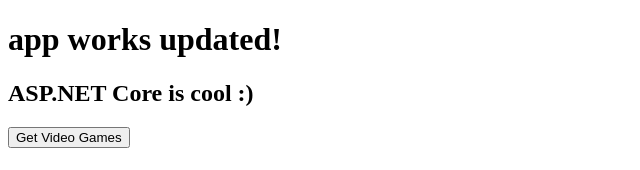
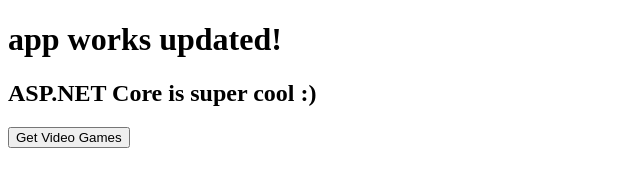
Before and after one commit to wags/VideoGamesClientApp, an Angular app: page / in a window 1280 px wide. Shown: the top 170 px of the page, without its empty margins (0-640 px from the left). Built offline with nearby package versions, Linux system fonts and the light colour scheme.

Commit message:
Demonstrate Angular CLI's auto-refresh

```diff
--- a/src/app/app.component.html
+++ b/src/app/app.component.html
@@ -3,7 +3,7 @@
 </h1>
 
 <h2>
-  ASP.NET Core is cool :)
+  ASP.NET Core is super cool :)
 </h2>
 
 <ul>
```
